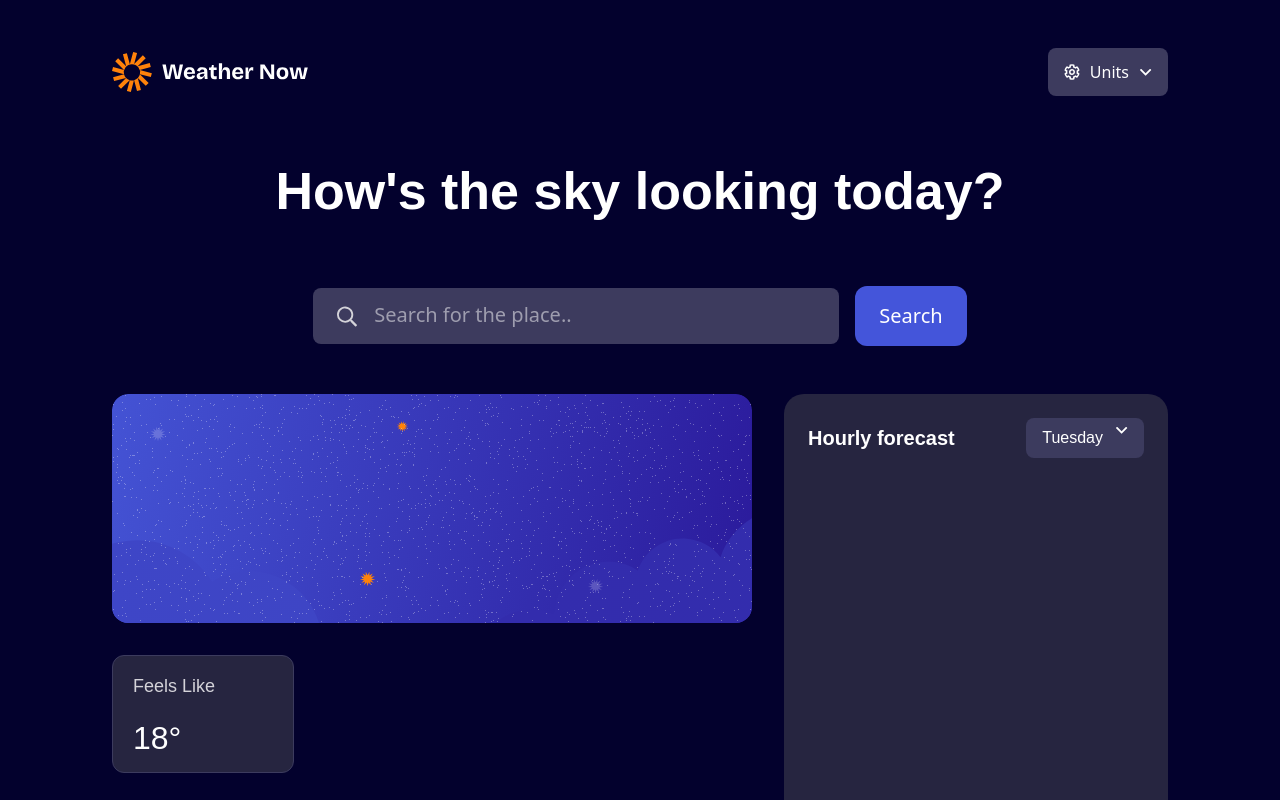
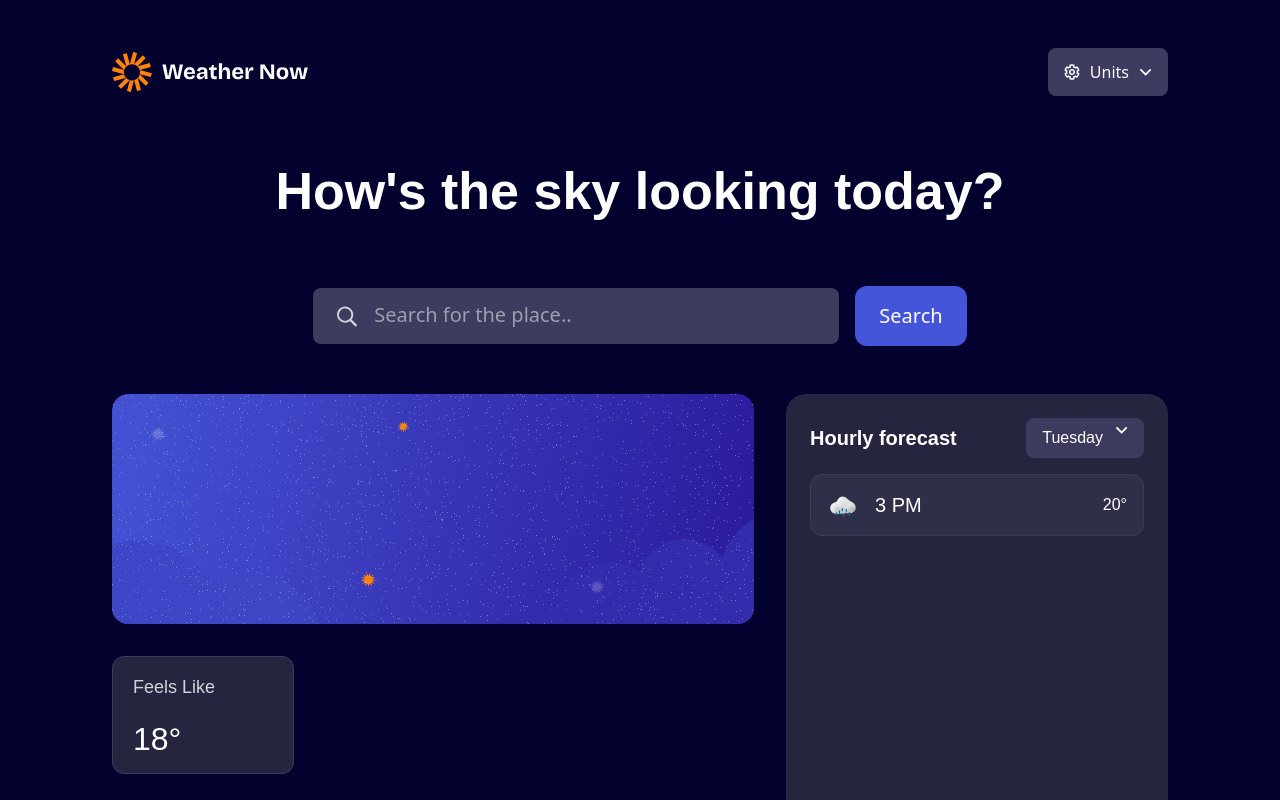
Before and after one commit to Legaz-le/weather-app-main, a React (Vite) app: page / in a window 1280 px wide. Shown: the top 800 px of the page. Built offline with nearby package versions, Linux system fonts and the light colour scheme.

Commit message:
sidebar styling

```diff
--- /dev/null
+++ b/src/components/BodyElements/Boxes/hourleForcast.tsx
@@ -0,0 +1,13 @@
+import drizzle_icon from "/images/icon-drizzle.webp";
+
+export const HourleForcast = () => {
+  return (
+    <div className="flex justify-between items-center w-full bg-[#302F4A] p-forDailyForecast rounded-lg border-inline">
+      <div className="flex flex-row items-center gap-3">
+        <img src={drizzle_icon} alt="drizzle_icon" className="w-[40px] h-[40px]" />
+        <span className="text-xl font-DM-Sans font-[500] ">3 PM</span>
+      </div>
+      <span className="text-[16px] font-DM-Sans font-[500]">20°</span>
+    </div>
+  );
+};
--- a/src/components/BodyElements/MainInfo.tsx
+++ b/src/components/BodyElements/MainInfo.tsx
@@ -4,7 +4,7 @@ import { WeatherInfo } from "./Boxes/weatherInfo";
 export const MainInfo = () => {
   return (
     <div className="flex flex-col gap-8   mb-12 mr-8 relative">
-      <img src={bg} alt="blue-background"  className="w-[800px]  absloute "/>
+      <img src={bg} alt="blue-background"  className="absloute"/>
       <WeatherInfo />
     </div>
   );
--- a/src/components/BodyElements/SideTable.tsx
+++ b/src/components/BodyElements/SideTable.tsx
@@ -1,10 +1,11 @@
+import { HourleForcast } from "./Boxes/hourleForcast";
 import dropdown from "/images/icon-dropdown.svg";
 
 export const SideTable = () => {
   return (
-    <div className="p-6 bg-[#262540] rounded-[20px]  gap-[16px]">
-      <div className="flex w-[336px] flex-row justify-between items-center">
-        <p className="font-DM-Sans  text-[20px] font-[600]">
+    <div className="p-6 bg-[#262540] rounded-[20px] flex flex-col items-start  gap-[16px]">
+      <div className="flex w-[334px] flex-row justify-between items-center">
+        <p className="font-DM-Sans  text-xl font-[600]">
           Hourly forecast
         </p>
         <button className="px-4 py-2 flex flex-row  gap-3 bg-[#3C3B5E] rounded-lg">
@@ -12,6 +13,7 @@ export const SideTable = () => {
           <img src={dropdown} alt="icon-dropDrown" />
         </button>
       </div>
+      <HourleForcast />
     </div>
   );
 };
--- a/src/index.css
+++ b/src/index.css
@@ -37,3 +37,7 @@ html {
 .font-DM-Sans {
   font-family: "DM Sans", sans-serif;
 }
+
+.p-forDailyForecast {
+  padding: 10px 16px 10px 12px;
+}
```
